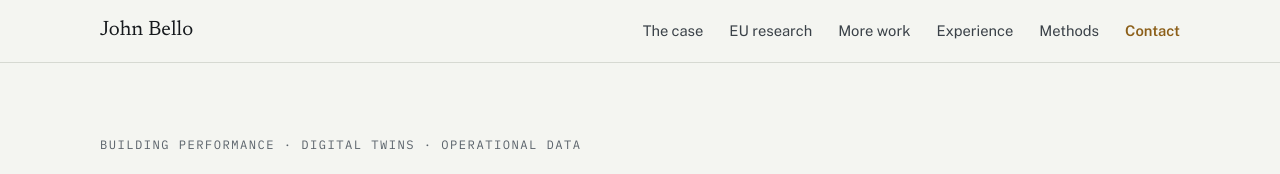
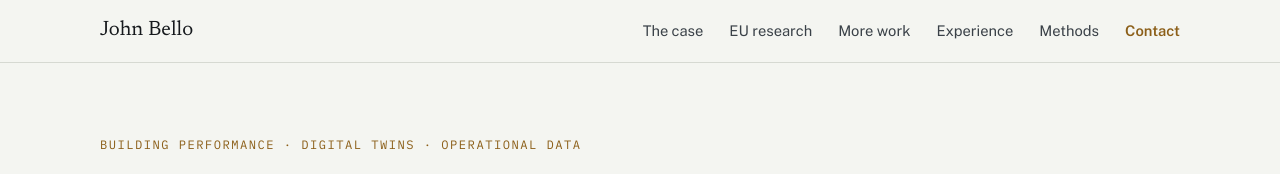
Before and after one commit to jbellocode/portfolio, a plain HTML site: page index.html in a window 1280 px wide. Shown: the top 174 px of the page. Drawn offline with nearby package versions, Linux system fonts and the light colour scheme.

Commit message:
Use accent colour for kicker lines

```diff
--- a/style.css
+++ b/style.css
@@ -41,7 +41,7 @@ nav a:hover { color: var(--accent); }
 .hero { padding-block: 72px 56px; }
 .hero-grid { display: grid; grid-template-columns: minmax(0, 1.05fr) minmax(0, 1fr); gap: 56px; align-items: center; }
 .hero-text { display: flex; flex-direction: column; gap: 22px; min-width: 0; }
-.kicker { font-family: var(--mono); font-size: .76rem; letter-spacing: .12em; text-transform: uppercase; color: var(--muted); }
+.kicker { font-family: var(--mono); font-size: .76rem; letter-spacing: .12em; text-transform: uppercase; color: var(--accent); }
 .hero h1 { font-family: var(--serif); font-weight: 400; font-size: clamp(2.3rem, 5vw, 3.6rem); line-height: 1.08; letter-spacing: -.015em; }
 .byline { font-size: .98rem; color: var(--ink-2); border-top: 1px solid var(--rule); border-bottom: 1px solid var(--rule); padding-block: 10px; }
 .lede { font-size: 1.12rem; color: var(--ink-2); max-width: 58ch; }
```
